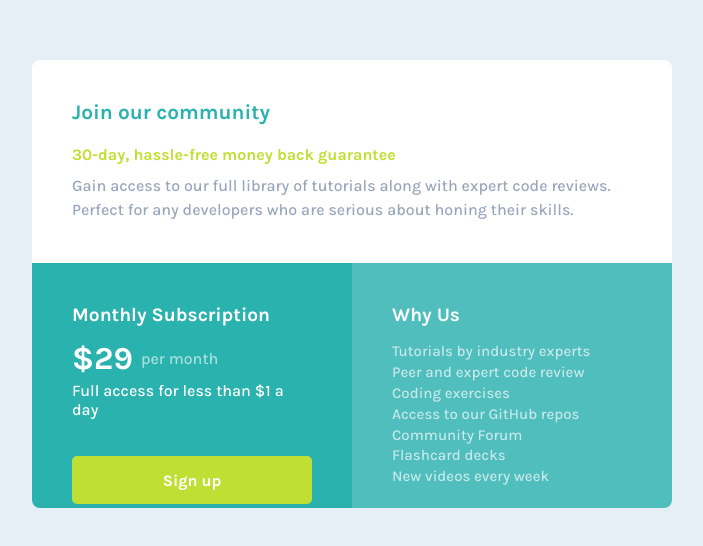
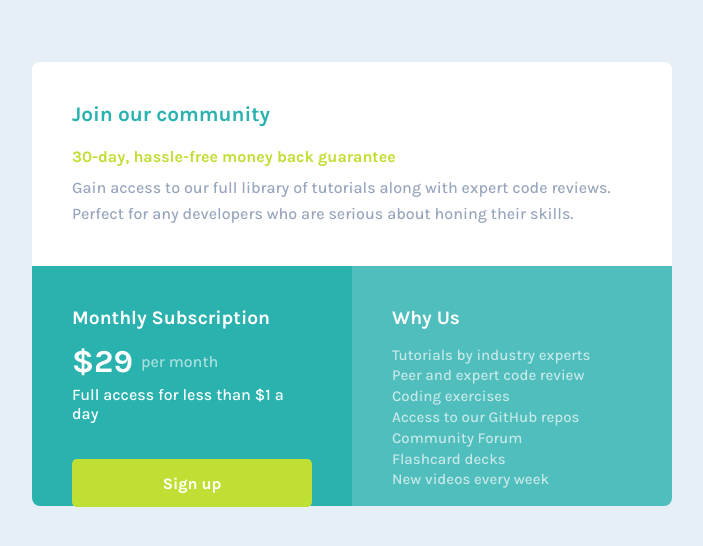
Before and after one commit to Khlez/Single-Price-Grid-Component, a plain HTML site: page index.html in a window 1280 px wide. Shown: the part 116-662 px from the top of the page, without its empty margins (288-991 px from the left). Drawn offline with Linux system fonts and the light colour scheme.

Commit message:
Update style.css

```diff
--- a/style.css
+++ b/style.css
@@ -52,7 +52,7 @@ body {
 
 .first-component .paragraph-2 {
   color: hsl(218, 22%, 67%);
-  line-height: 1.55em;
+  line-height: 1.6em;
 }
 
 .second-layer {
@@ -61,7 +61,7 @@ body {
 
 .second-component {
   width: 15em;
-  height: 10.3em;
+  height: 10em;
   padding: 2.5em;
   background-color: var(--component-color);
   color: white;
```
